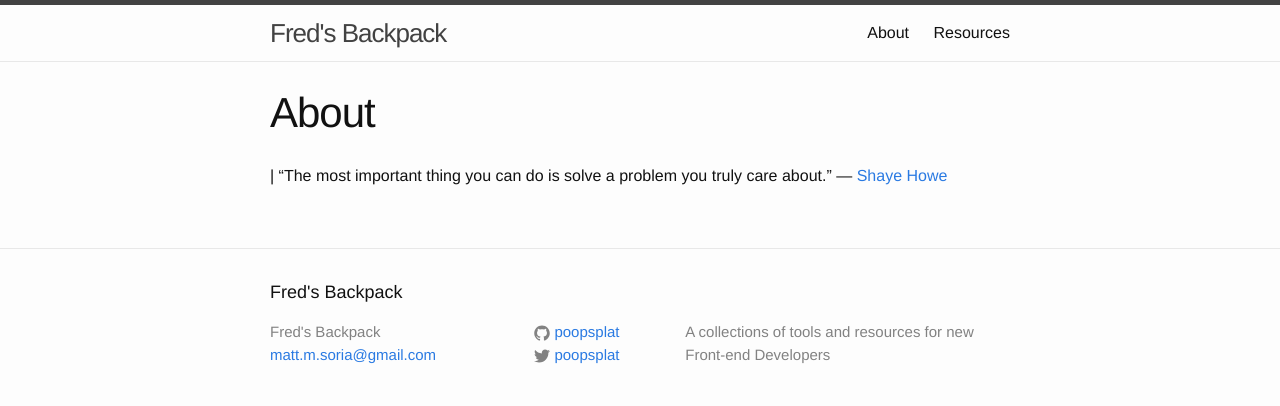
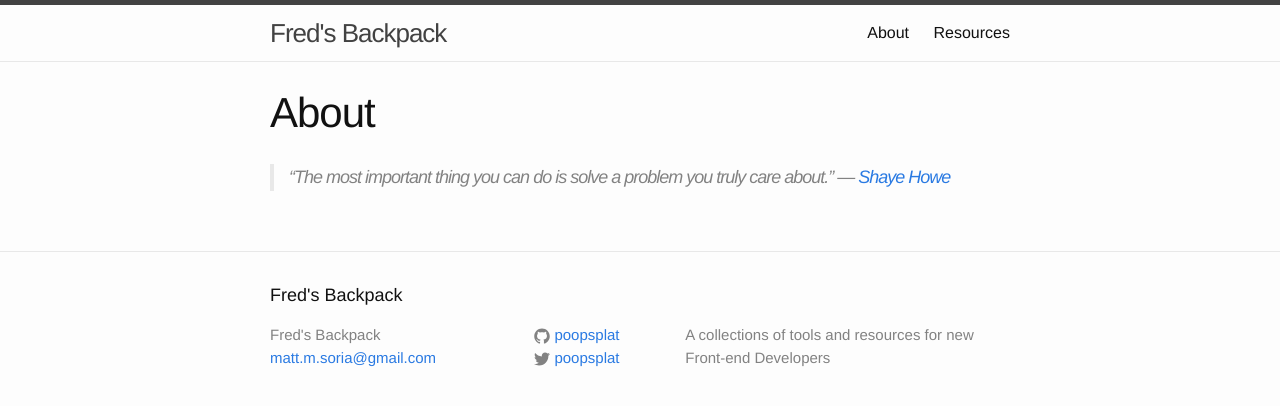
Before and after one commit to programmicon/fredsbackpack, a Jekyll site: the page built from about.md, in a window 1280 px wide. Shown: the top 406 px of the page. Built offline with Jekyll 4.4.1, drawn with Linux system fonts in a browser that asks for light colours.

Commit message:
Fixing markdown formatting

```diff
--- a/about.md
+++ b/about.md
@@ -4,5 +4,5 @@ title: About
 permalink: /about/
 ---
 
-| “The most important thing you can do is solve a problem you truly care about.”
+> “The most important thing you can do is solve a problem you truly care about.”
 — [Shaye Howe](http://campfires.io/interview-with-shay-howe/)
```
